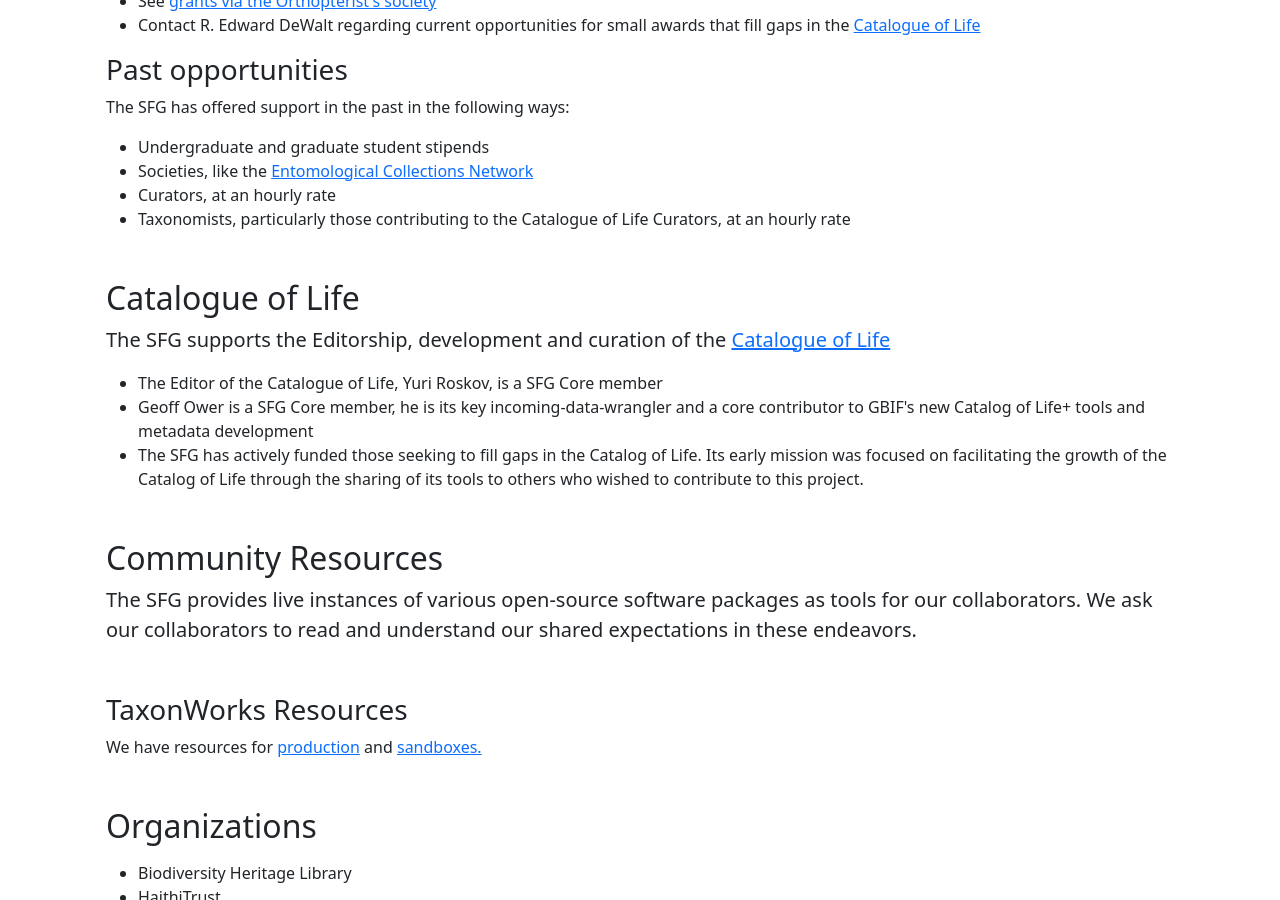
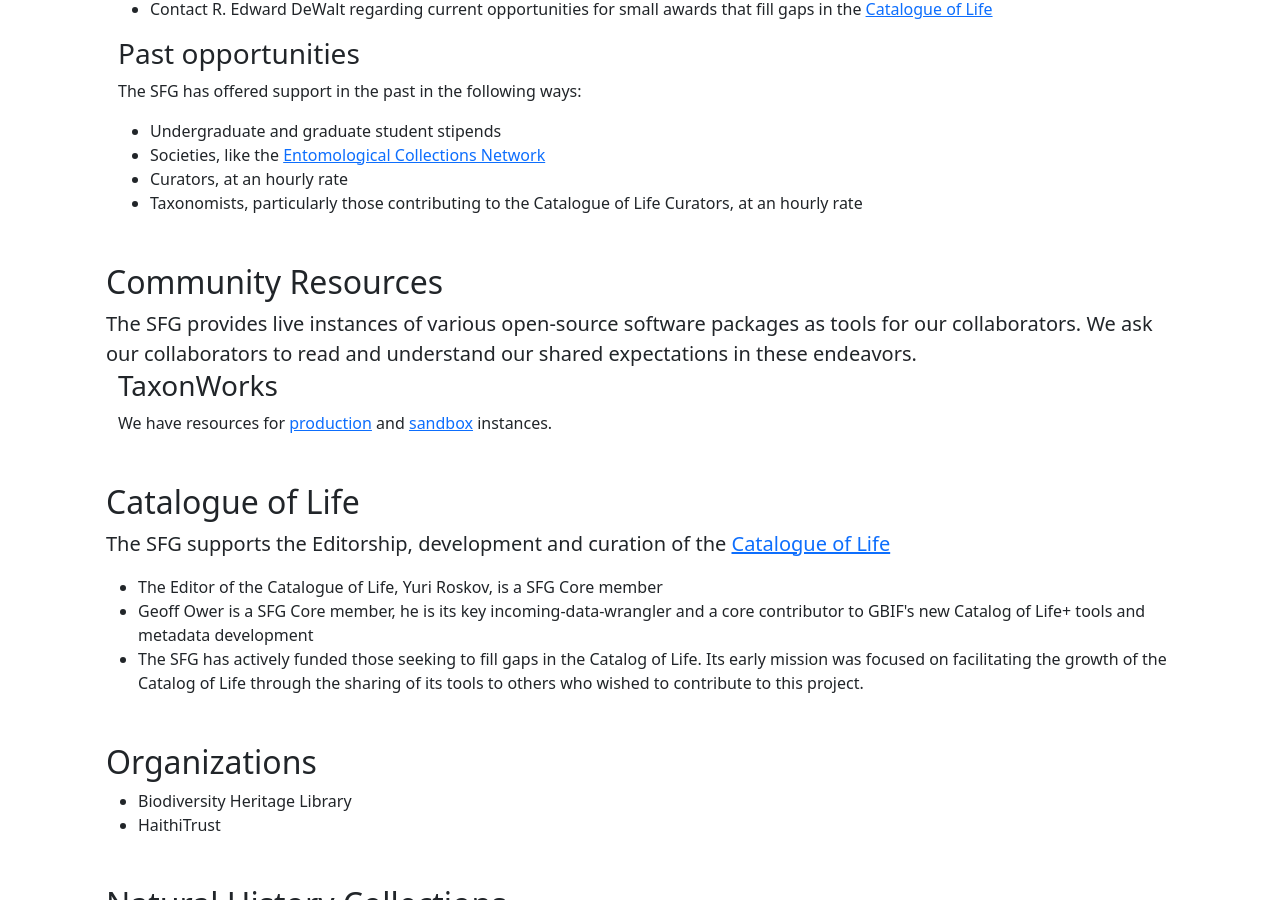
Before and after one commit to pnhogan/speciesfilegroup.github.io, a Jekyll site: the page built from collaboration.html, in a window 1280 px wide and 900 px high, scrolled down 465 px. Built offline with Jekyll 4.4.1, drawn with Linux system fonts in a browser that asks for light colours.

Commit message:
nesting, tw production, sandboxes

```diff
--- a/collaboration.html
+++ b/collaboration.html
@@ -8,16 +8,21 @@
   </div>
 
   <h1 class="mt-5">{{ page.title }}</h1>
-  <p class="lead"> We work with a wide range of people and organizations to advance biodiversity informatics</p>
+  <span class="lead"> We work with a wide range of people and organizations to advance biodiversity informatics</span>
 
   <div class="container">
     <h2 class="mt-5">Funding from the Species File Group</h2>
-    <p class="lead"> Collaboration has been aided by awards from the SFG that advance biodiversity informatics </p>
+    <span class="lead"> Collaboration has been aided by awards from the SFG that advance biodiversity informatics </span>
+
+    <div class="container">
       <h3> Current opportunities </h3>
       <ul>
         <li> See <a href="http://orthsoc.org/resources/grants-awards/"> grants via the Orthopterist's society</a> </li>
         <li> Contact R. Edward DeWalt regarding current opportunities for small awards that fill gaps in the <a href="https://catalogueoflife.org/">Catalogue of Life</a></li>
       </ul>
+    </div>
+
+    <div class="container">
       <h3>Past opportunities</h3>
       <p> The SFG has offered support in the past in the following ways:</p>
       <ul>
@@ -26,6 +31,17 @@
         <li> Curators, at an hourly rate</li>
         <li> Taxonomists, particularly those contributing to the Catalogue of Life Curators, at an hourly rate</li>
       </ul>
+    </div>
+  </div>
+
+  <div class="container">
+    <h2 class="mt-5">Community Resources</h2>
+    <span class="lead">The SFG provides live instances of various open-source software packages as tools for our collaborators. We ask our collaborators to read and understand our shared expectations in these endeavors.</span>
+    <div class="container">
+      <h3>TaxonWorks</h3>
+      <p> We have resources for <a href="/docs/taxonworks_in_production_at_sfg.html">production</a>
+      and <a href="/docs/taxonworks_sandboxes_at_sfg.html">sandbox</a> instances.</p>
+    </div>
   </div>
 
   <div class="container">
@@ -39,16 +55,7 @@
   </div>
 
   <div class="container">
-    <h2 class="mt-5">Community Resources</h2>
-    <p class="lead">The SFG provides live instances of various open-source software packages as tools for our collaborators.  We ask our collaborators to read and understand our shared expectations in these endeavors.</p>
-     <h3 class="mt-5">TaxonWorks Resources</h3>
-    <p> We have resources for <a href="https://github.com/SpeciesFileGroup/speciesfilegroup.github.io/blob/main/_docs/taxonworks_in_production_at_sfg.md">production</a>
-      and <a href="https://github.com/SpeciesFileGroup/speciesfilegroup.github.io/blob/main/_docs/taxonworks_sandboxes_at_sfg.md">sandboxes.</a></p>
-  </div>
-
-  <div class="container">
     <h2 class="mt-5">Organizations</h2>
-    <p class="lead"> </p>
     <ul>
       <li>Biodiversity Heritage Library</li>
       <li>HaithiTrust</li>
@@ -71,7 +78,7 @@
     <p class="lead"> Workbenches developed and hosted by the SFG have sparked many collaborations </p>
 
     <div class="container">
-      <h3 class="mt-5">Species Files</h3>
+      <h3>Species Files</h3>
       <p class="lead"> Taxon-centric projects using the original Species Files Software </p>
       <ul>
         <li>See <a href="http://help.speciesfile.org/index.php/Current_Species_Files">Current Species Files</a></li>
@@ -79,7 +86,7 @@
     </div>
 
     <div class="container">
-      <h3 class="mt-5">3i</h3>
+      <h3>3i</h3>
       <p class="lead"> Projects using the 3i, a precursor to TaxonWorks</p>
       <ul>
         <li> See <a href="http://dmitriev.speciesfile.org/index.asp"> 3I Interactive Keys and Taxonomic Databases </a></li>
@@ -87,7 +94,7 @@
     </div>
 
     <div class="container">
-      <h3 class="mt-5">mx</h3>
+      <h3>mx</h3>
       <p class="lead"> A range of projects remain actively curated in <a href="http://mx.phenomix.org">mx</a>, another precursor to TaxonWorks</p>
     </div>
   </div>
@@ -101,7 +108,7 @@
     <h2 class="mt-5">Labs</h2>
     <p class="lead"> Labs using SFG infrastructure in return guiding us with feedback and direction</p>
     <ul>
-      <li><a href="https://mndi.museunacional.ufrj.br/aracnologia/aracnol.htm>Adriano Kury's Arachno Lab<a/></li>
+      <li><a href="https://mndi.museunacional.ufrj.br/aracnologia/aracnol.htm>Adriano Kury's Arachno Lab"</a></li>
       <li><a href="https://sites.psu.edu/deanslab/">Dean's Lab, Penn State</a></li>
       <li>Smith Lab</li>
       <li><a href="https://leafhopper.inhs.illinois.edu/">Dietrich Leafhopper Lab</a></li>
```
Also changed, not shown: docs/taxonworks_in_production_at_sfg.md (renamed from _docs/taxonworks_in_production_at_sfg.md, +6 -1 lines), docs/taxonworks_sandboxes_at_sfg.md (renamed from _docs/taxonworks_sandboxes_at_sfg.md, +5 -0 lines). Lines whose indentation alone changed are shown as unchanged.
